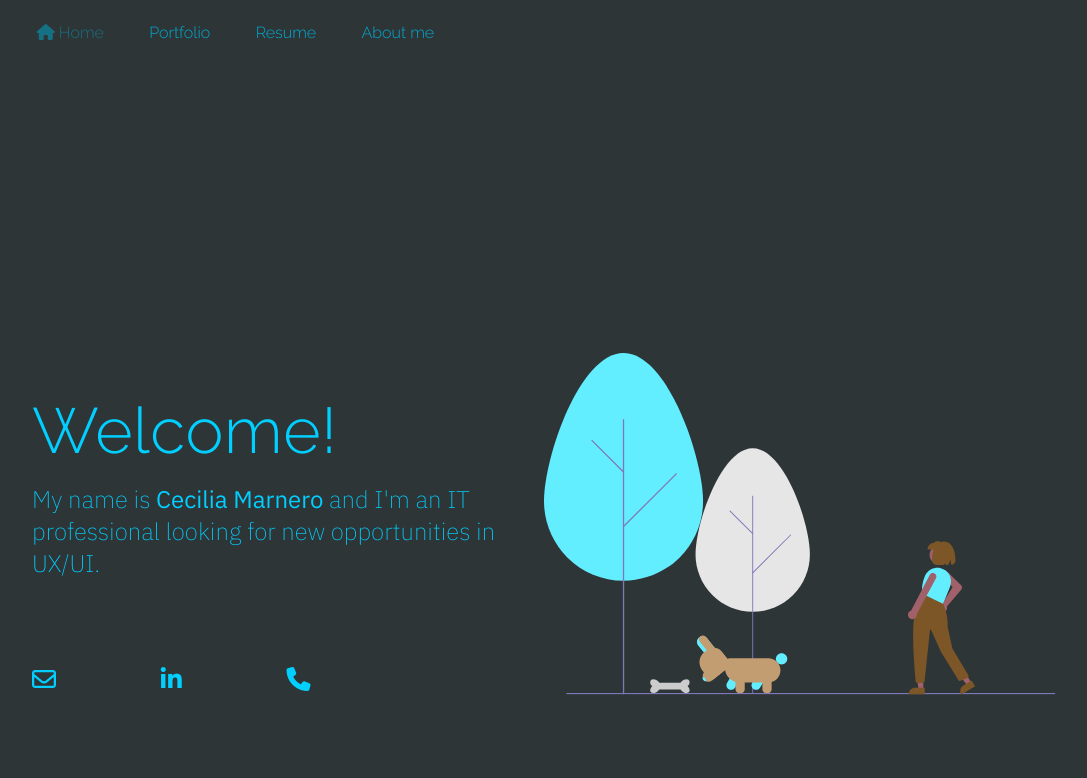
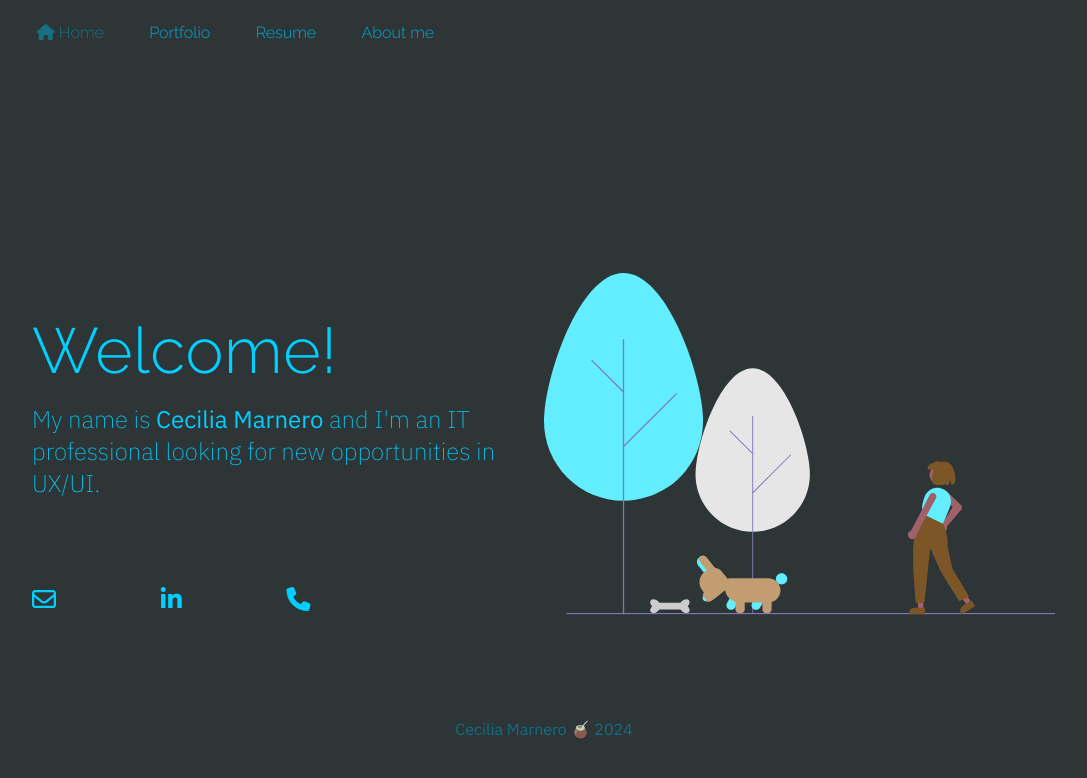
Before and after one commit to ceciliamarnero/ceciliamarnero.github.io, a plain HTML site: page index.html in a window 1280 px wide. Shown: the whole page, without its empty margins (96-1183 px from the left). Drawn offline with Linux system fonts and the light colour scheme.

Commit message:
add footer every page

```diff
--- a/index.html
+++ b/index.html
@@ -10,7 +10,6 @@
     <link rel="stylesheet" href="style.css">
     <script src="https://kit.fontawesome.com/a85f38aa04.js" crossorigin="anonymous"></script>
 </head>
-
 <body>
     <div class="container">
         <nav>
@@ -20,7 +19,7 @@
             <a class="btn btnRegular" tabindex="3" href="resume.html">Resume</a></button>
             <a class="btn btnRegular" tabindex="4" href="aboutme.html">About me</a></button>
         </nav>
-        <div>
+        <main class="presentation">
             <div class="textillustration">
                 <div class="text">
                     <h1>Welcome!</h1>
@@ -34,15 +33,12 @@
                         <a class="socialLink" href="call:+543513908250"><i class="fa-solid fa-phone"></i></a>
                     </div>
                 </div>
-
-
                 <div class="illustration">
                     <img src="images/undraw_playing_fetch_cm19.svg" alt="">
                 </div>
                 </main>
             </div>
-        </div>
-
+        </main>
 </body>
-
+<footer><div class="signature">Cecilia Marnero &#129481; 2024</div></footer>
 </html>
--- a/style.scss
+++ b/style.scss
@@ -151,7 +151,7 @@ a:focus-visible {
   text-decoration: none;
 }
 
-a:hover{
+a:hover {
   color: $blue10;
   text-decoration: underline;
   text-decoration-thickness: 0.2rem;
@@ -309,7 +309,7 @@ li {
   list-style-type: none;
 }
 
-a{
+a {
   text-decoration: none;
 }
 
@@ -355,24 +355,27 @@ strong {
   opacity: 1;
 }
 
-
+.presentation{
+  margin-bottom: 2rem;
+}
 .textillustration {
   margin: 2rem 0 1rem 1rem;
   display: flex;
   flex-flow: row wrap;
+
   @include tablet {
     display: flex;
     margin: auto;
-    //flex-flow: column nowrap;
     justify-content: flex-end;
     align-items: flex-end;
-    min-height: 80vh;
+    min-height: 70vh;
   }
 }
 
 .text {
   order: 2;
   margin: 2rem 0 0 0;
+
   @include tablet {
     order: 1;
     margin: 0;
@@ -384,9 +387,10 @@ strong {
 }
 
 .illustration {
- // background-color: white;
+  // background-color: white;
   order: 1;
   display: flex;
+
   @include tablet {
     order: 2;
     display: flex;
@@ -397,8 +401,8 @@ strong {
 }
 
 .illustration>img {
-//background: rgb(46,53,55);
-//background: linear-gradient(120deg, rgba(46,53,55,1) 0%, rgba(16,111,133,1) 80%, rgba(0,207,255,1) 100%);
+  //background: rgb(46,53,55);
+  //background: linear-gradient(120deg, rgba(46,53,55,1) 0%, rgba(16,111,133,1) 80%, rgba(0,207,255,1) 100%);
   width: 100%;
 }
 
@@ -410,6 +414,7 @@ strong {
   position: relative;
   left: -0.4rem;
   margin-top: 3rem;
+
   @include tablet {
     margin-top: 3rem;
     position: relative;
@@ -430,6 +435,7 @@ strong {
   font-size: 1.5rem;
   padding: 0.5rem 0.5rem 0.5rem 0.5rem;
   margin-right: 3rem;
+
   @include tablet {
     padding: 1rem 1rem 1rem 1rem;
   }
@@ -443,30 +449,31 @@ strong {
   outline: 1px solid $blue10 ;
 }
 
-.gallery{
+.gallery {
   margin-top: 1rem;
-  @include tablet{
+
+  @include tablet {
     height: 100vh;
     display: grid;
     grid-template-columns: 1fr 1fr;
-    grid-template-rows: 1fr 1fr 1fr;
     gap: 1rem;
   }
 
 }
 
-.preview{
+.preview {
   border-radius: 0.25rem;
   display: grid;
   margin: 20px auto;
   overflow: hidden;
-  @include tablet{
+
+  @include tablet {
     margin: 0;
   }
 }
 
-.image{
-  z-index:-99;
+.image {
+  z-index: -99;
   grid-column: 1;
   grid-row: 1;
   max-width: 100%;
@@ -475,13 +482,13 @@ strong {
   overflow: hidden;
 }
 
-.overlay{
+.overlay {
   grid-column: 1;
   grid-row: 1;
   background-color: rgba(255, 255, 255, 0.2);
 }
 
-.description{
+.description {
   align-self: end;
   grid-column: 1;
   grid-row: 1;
@@ -490,25 +497,35 @@ strong {
 }
 
 
-a.preview:hover{
+a.preview:hover {
   outline: 0.2rem solid $blue10;
   outline-offset: 4px;
   text-decoration: none;
   transition: none;
 }
 
-a.preview{
-  &:hover{
-    .overlay{
+a.preview {
+  &:hover {
+    .overlay {
       opacity: 0;
     }
   }
 }
 
-.casename, .caseinfo, .caseintro{
+.casename,
+.caseinfo,
+.caseintro {
   margin: 0;
 }
 
-.caseinfo{
+.caseinfo {
   font-size: 0.8rem;
 }
+
+.signature {
+  text-align: center;
+  display: block;
+  color: $blue40;
+  margin: 2rem auto;
+  padding-bottom: 1rem;
+}
```
Also changed, not shown: aboutme.html (+3 -2 lines), portfolio.html (+1 -1 lines), resume.html (+1 -1 lines), style.css, 1 other file.
